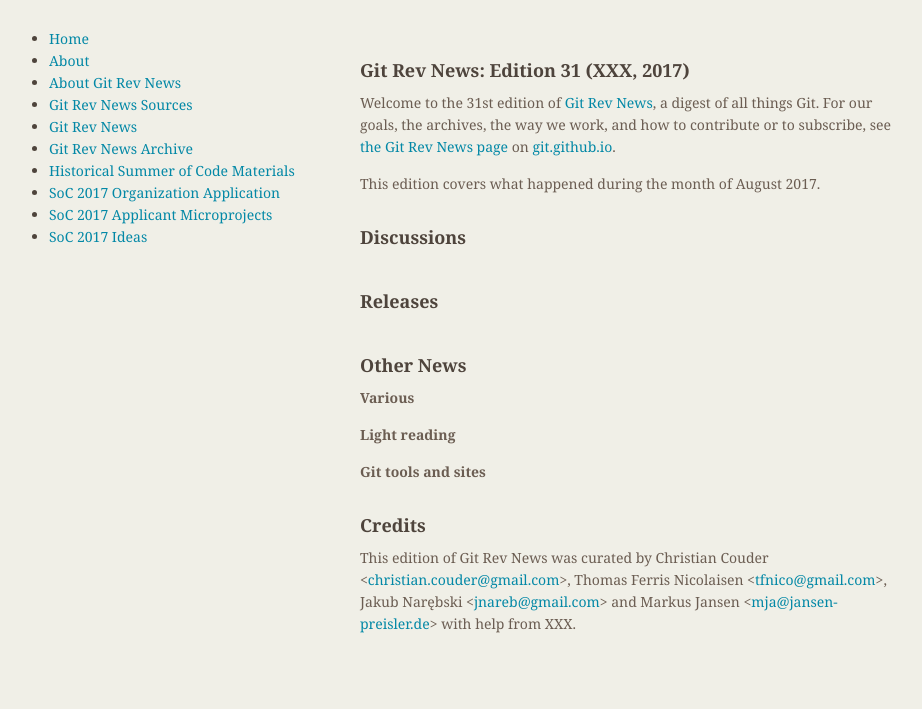
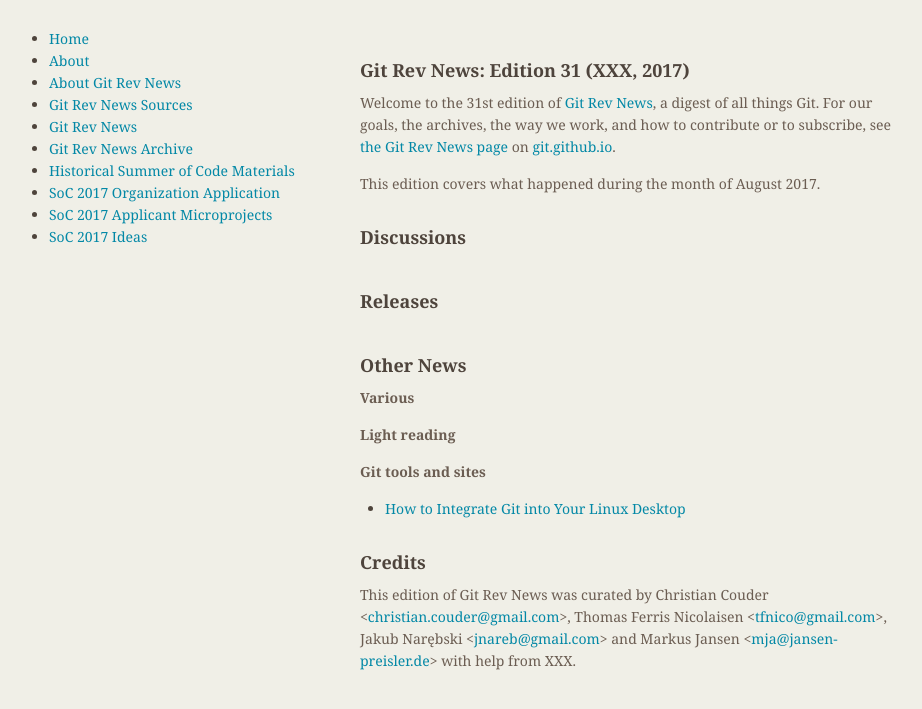
Before and after one commit to git/git.github.io, a Jekyll site: the page built from rev_news/drafts/edition-31.md, in a window 1280 px wide. Shown: the top 709 px of the page, without its empty margins (174-1096 px from the left). Built offline with Jekyll 4.4.1, drawn with Linux system fonts in a browser that asks for light colours.

Commit message:
rn-31: add linux.com link

```diff
--- a/rev_news/drafts/edition-31.md
+++ b/rev_news/drafts/edition-31.md
@@ -46,6 +46,7 @@
 
 __Git tools and sites__
 
+* [How to Integrate Git into Your Linux Desktop](https://www.linux.com/learn/intro-to-linux/2017/8/how-integrate-git-your-linux-desktop)
 
 ## Credits
 
```
